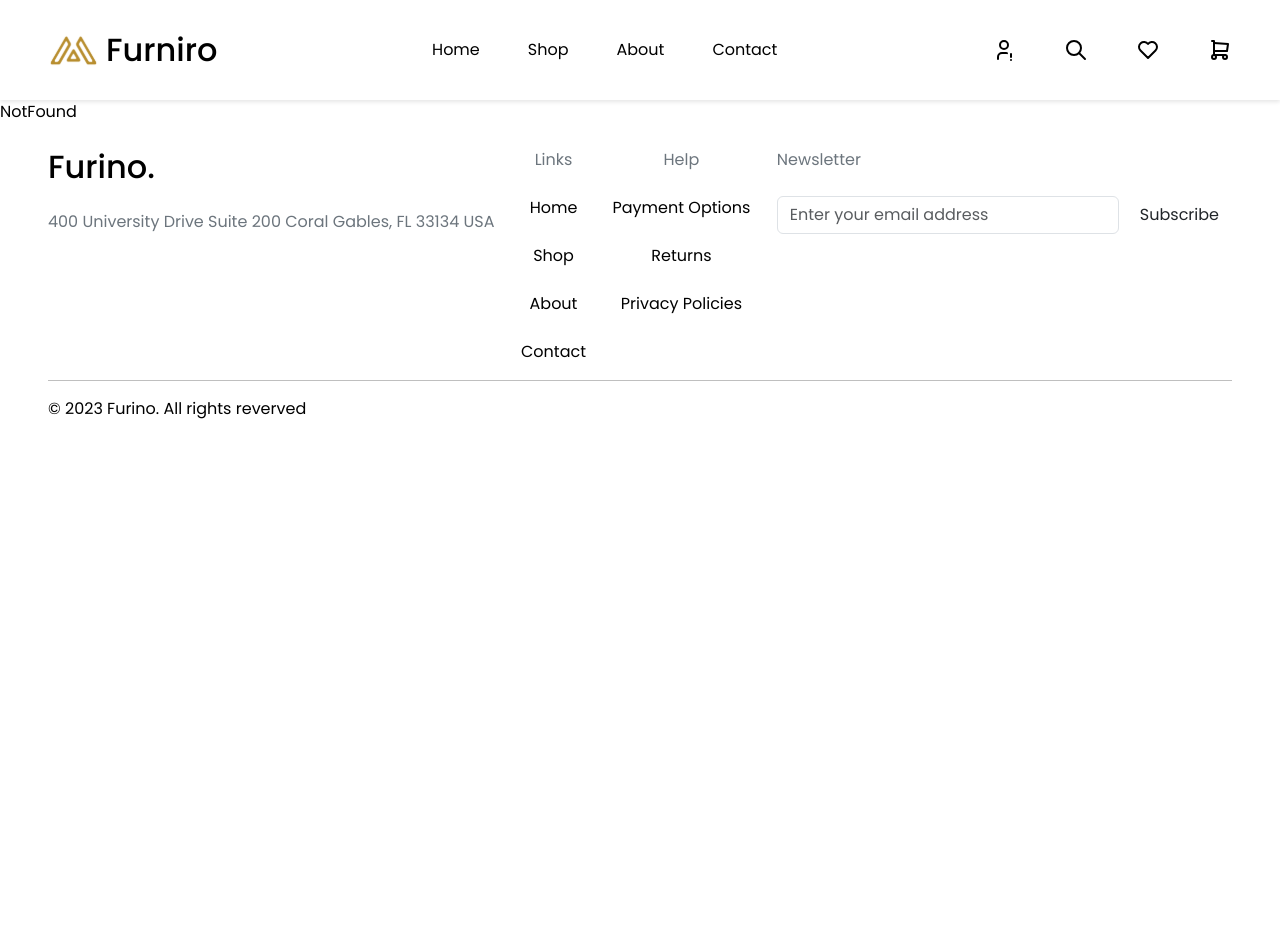
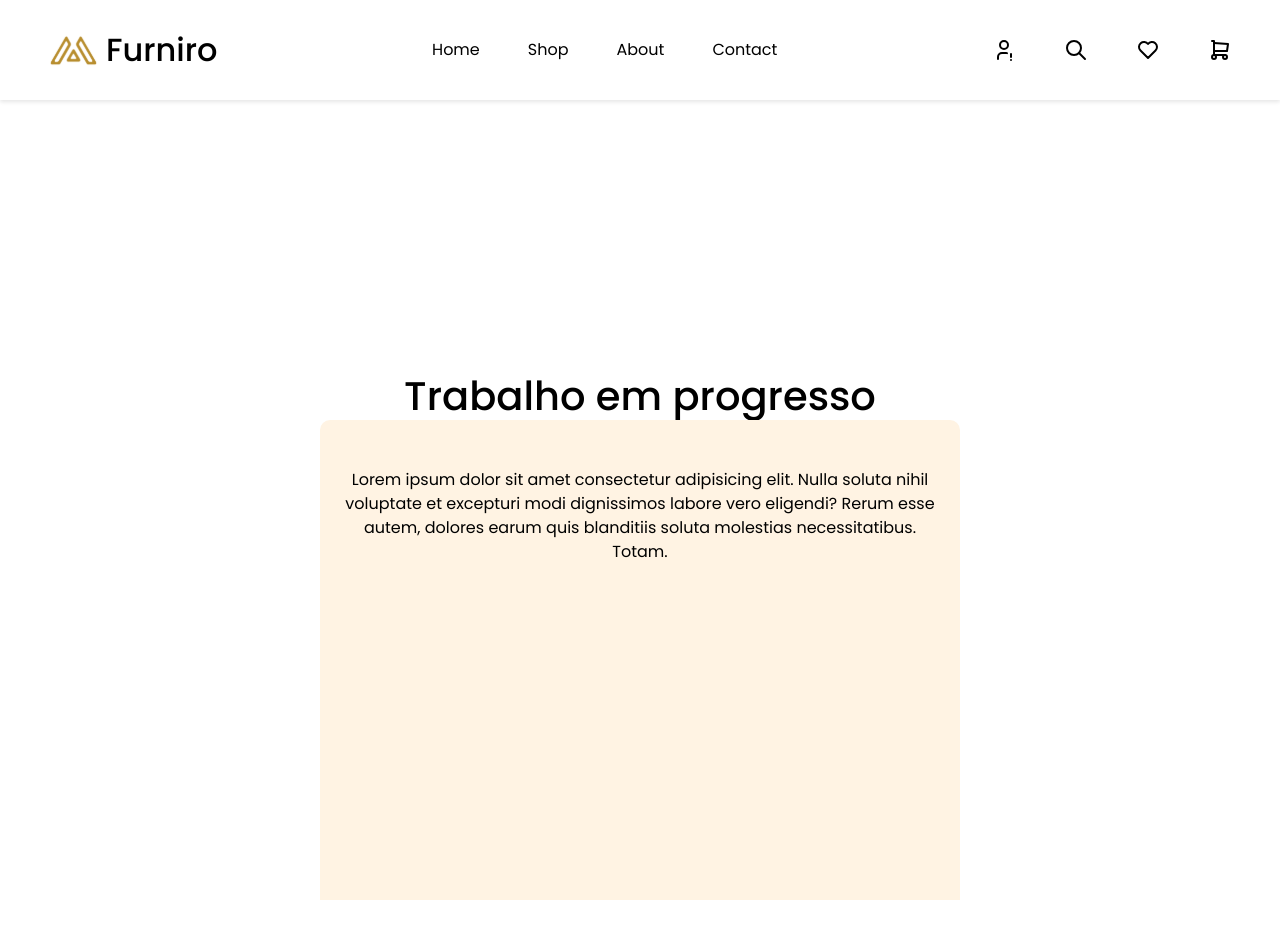
Before and after one commit to Joaonorr/e-commerce-front, a React (Vite) app: page /product in a window 1280 px wide. Shown: the top 926 px of the page. Before the commit the page ends 800 px from the top, so only its background shows below. Built offline with nearby package versions, Linux system fonts and the light colour scheme.

Commit message:
feat: create error and notfound pages

```diff
--- a/src/environment/common/apiRequireds.ts
+++ b/src/environment/common/apiRequireds.ts
@@ -1,8 +1,12 @@
 import axios from "axios";
 
 const handleError = async (error: any) => {
-  if (error.response.status === 401) {
+  if (error?.response?.status === 401) {
     localStorage.clear();
+  }
+  if (error.code === "ERR_NETWORK") {
+    console.log(error);
+    window.location.href = "/error";
   }
 };
 
--- a/src/pages/NotFound/index.tsx
+++ b/src/pages/NotFound/index.tsx
@@ -1,5 +1,18 @@
 const NotFound = ({}) => {
-  return <div>NotFound</div>;
+  return (
+    <div
+      className="d-flex flex-column justify-content-end align-items-center w-100 text-center"
+      style={{ height: "100vh" }}
+    >
+      <h1>Trabalho em progresso</h1>
+      <p className="d-flex  py-5 px-4 text-center w-50 home_hero_content justify-content-center">
+        Lorem ipsum dolor sit amet consectetur adipisicing elit. Nulla soluta
+        nihil voluptate et excepturi modi dignissimos labore vero eligendi?
+        Rerum esse autem, dolores earum quis blanditiis soluta molestias
+        necessitatibus. Totam.
+      </p>
+    </div>
+  );
 };
 
 export default NotFound;
```
Also changed, not shown: src/pages/Error/index.tsx (added, +15 -0 lines).
